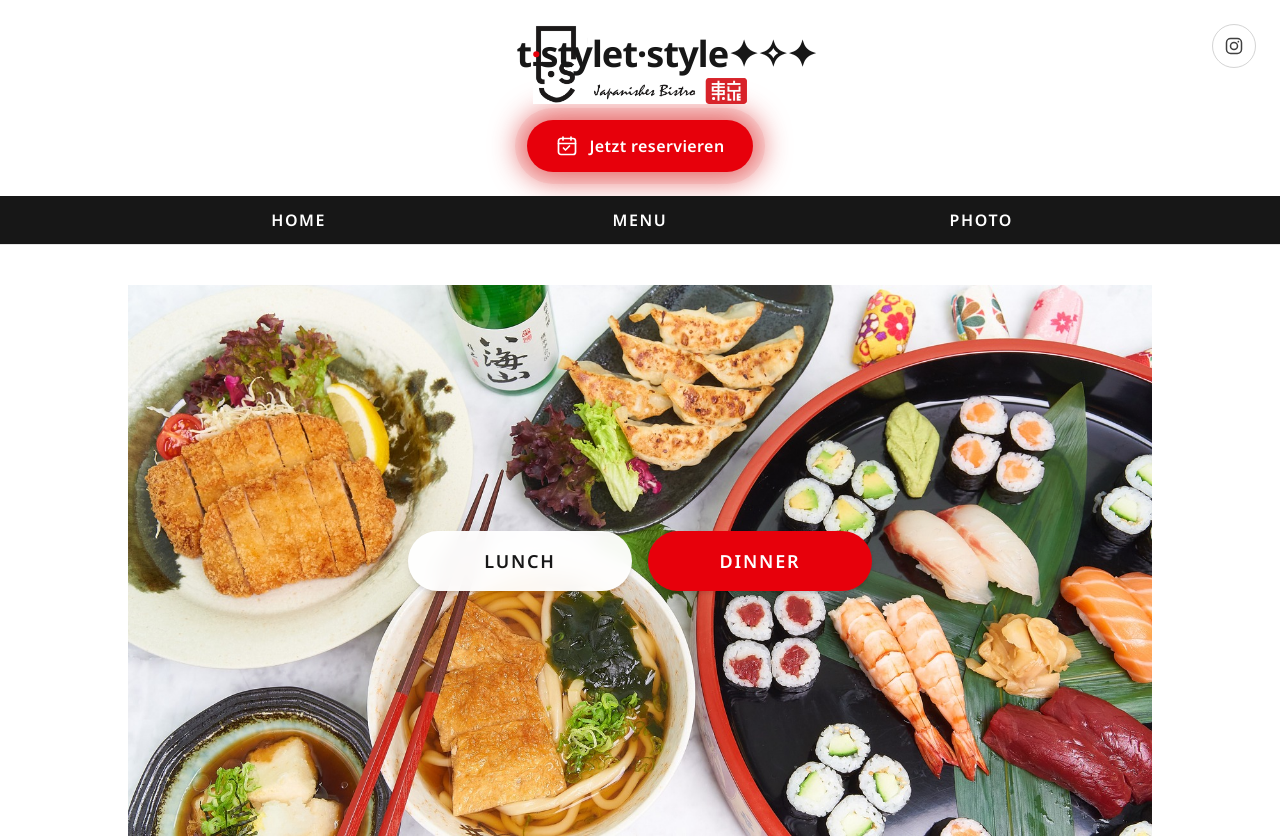
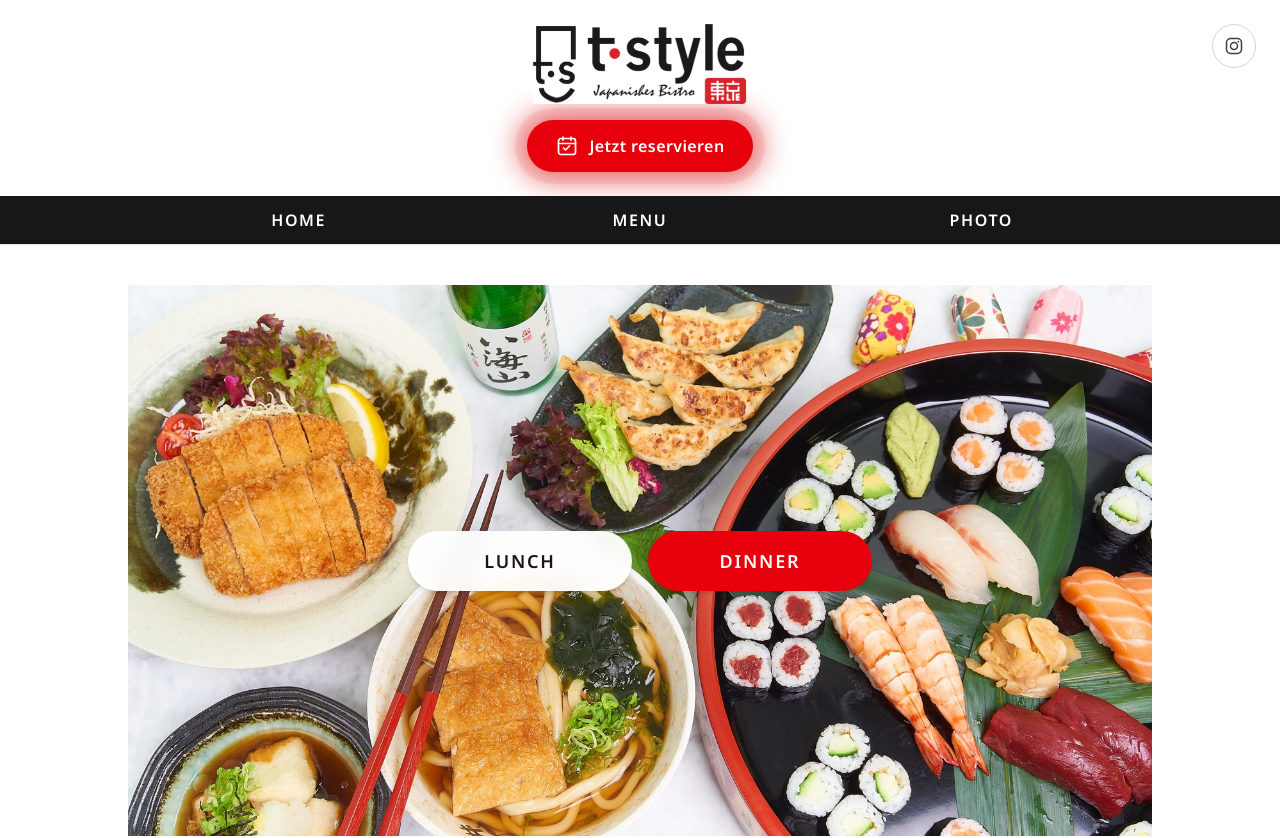
Before and after one commit to Tkmx06/t-style-menu, a Next.js app: page /menu in a window 1280 px wide. Shown: the top 838 px of the page. Built offline with nearby package versions, Linux system fonts and the light colour scheme.

Commit message:
Restore original logo and update animation effects
Reverted logo animation to original image and added a new animation for the entire logo.

```diff
--- a/src/components/HomeHeader.tsx
+++ b/src/components/HomeHeader.tsx
@@ -23,49 +23,16 @@ const INSTAGRAM_URL = "https://www.instagram.com/t_style_frankfurt/";
 // タッチ端末では発火しない(カーソルが無いため)ため、active:(タップ中)にも
 // 同じ見た目を適用し、タップ操作でも動きが感じられるようにしました。
 //
-// 2026-09-15(続き): ロゴの「t・style」部分をテキスト化し、ページ読み込み時に
-// 一文字ずつバラバラの方向からバウンドして着地→着地の瞬間にキラリーンと
-// きらめくアニメーションを追加しました(複数案の中から「案5」を採用)。
-// 元のロゴ画像(logo.png)は「t・s」マーク・「t・style」の文字部分・
-// 「Japanishes Bistro」のタグライン・「東京」スタンプが1枚に合成された画像です。
-// 画像ファイル自体は変更せず、代わりに元の「t・style」文字の上にヘッダーの
-// 背景色(白)の板を2枚重ねて隠し、その上に新しいアニメーション文字を重ねています
-// (東京スタンプは右下に重なっているため、板は東京スタンプを避けた2枚の矩形に
-// 分割しています)。
-function LogoWordmark() {
-  return (
-    <>
-      {/* 元の「t・style」文字を隠す板(東京スタンプにかからない範囲) */}
-      <span
-        className="pointer-events-none absolute left-[25.43%] top-0 h-[67.58%] w-[74.57%] bg-white"
-        aria-hidden="true"
-      />
-      <span
-        className="pointer-events-none absolute left-[25.43%] top-[66.55%] h-[8.53%] w-[55.09%] bg-white"
-        aria-hidden="true"
-      />
-      <span
-        className="pointer-events-none absolute left-[25.75%] top-0 flex h-[74.4%] w-[73.16%] items-center justify-center"
-        aria-hidden="true"
-      >
-        <span className="font-logo relative inline-flex items-baseline whitespace-nowrap text-[28px] font-bold tracking-tight text-neutral-900 sm:text-[36px]">
-          <span className="logo-letter logo-letter-0">t</span>
-          <span className="logo-letter logo-letter-1 text-red-600">·</span>
-          <span className="logo-letter logo-letter-2">s</span>
-          <span className="logo-letter logo-letter-3">t</span>
-          <span className="logo-letter logo-letter-4">y</span>
-          <span className="logo-letter logo-letter-5">l</span>
-          <span className="logo-letter logo-letter-6">e</span>
-          <span className="logo-sparkle-sweep">t·style</span>
-          <span className="logo-star logo-star-1">✦</span>
-          <span className="logo-star logo-star-2">✧</span>
-          <span className="logo-star logo-star-3">✦</span>
-        </span>
-      </span>
-    </>
-  );
-}
-
+// 2026-09-15(続き): ロゴの「t・style」部分をテキスト化し、一文字ずつバラバラの
+// 方向からバウンドして着地→着地の瞬間にキラリーンときらめくアニメーションを
+// 一度追加しましたが、「ロゴはもとの画像素材に戻してほしい」とのことで撤回し、
+// 元のロゴ画像(logo.png)をそのまま(マーク・文字・タグライン・東京スタンプの
+// 合成画像を一切加工せず)表示する形に戻しました。
+// 代わりに、ロゴ画像全体に対して「ふわっと弾んで登場→着地の少し後に光が
+// 斜めに一閃してキラリーンと光る」という、文字単位ではなくロゴ全体にかかる
+// 新しいアニメーションを付けています(下の logo-shine-sweep は
+// mix-blend-mode: screen で重ねているため、白地の部分には影響せず、
+// ロゴのインク部分の上を光がすっと通り過ぎるだけに見えます)。
 export function HomeHeader() {
   return (
     <header className="relative border-b border-neutral-200">
@@ -97,7 +64,7 @@ export function HomeHeader() {
       <div className="mx-auto flex max-w-5xl flex-col items-center gap-4 px-4 py-6">
         <Link
           href="/"
-          className="relative inline-block transition-transform duration-300 hover:scale-105 active:scale-105"
+          className="relative inline-block overflow-hidden transition-transform duration-300 hover:scale-105 active:scale-105"
         >
           <Image
             src="/logo.png"
@@ -105,9 +72,9 @@ export function HomeHeader() {
             width={1561}
             height={586}
             priority
-            className="logo-fade-in h-16 w-auto object-contain sm:h-20"
+            className="logo-bounce-in h-16 w-auto object-contain sm:h-20"
           />
-          <LogoWordmark />
+          <span className="logo-shine-sweep" aria-hidden="true" />
         </Link>
 
         <a
```
